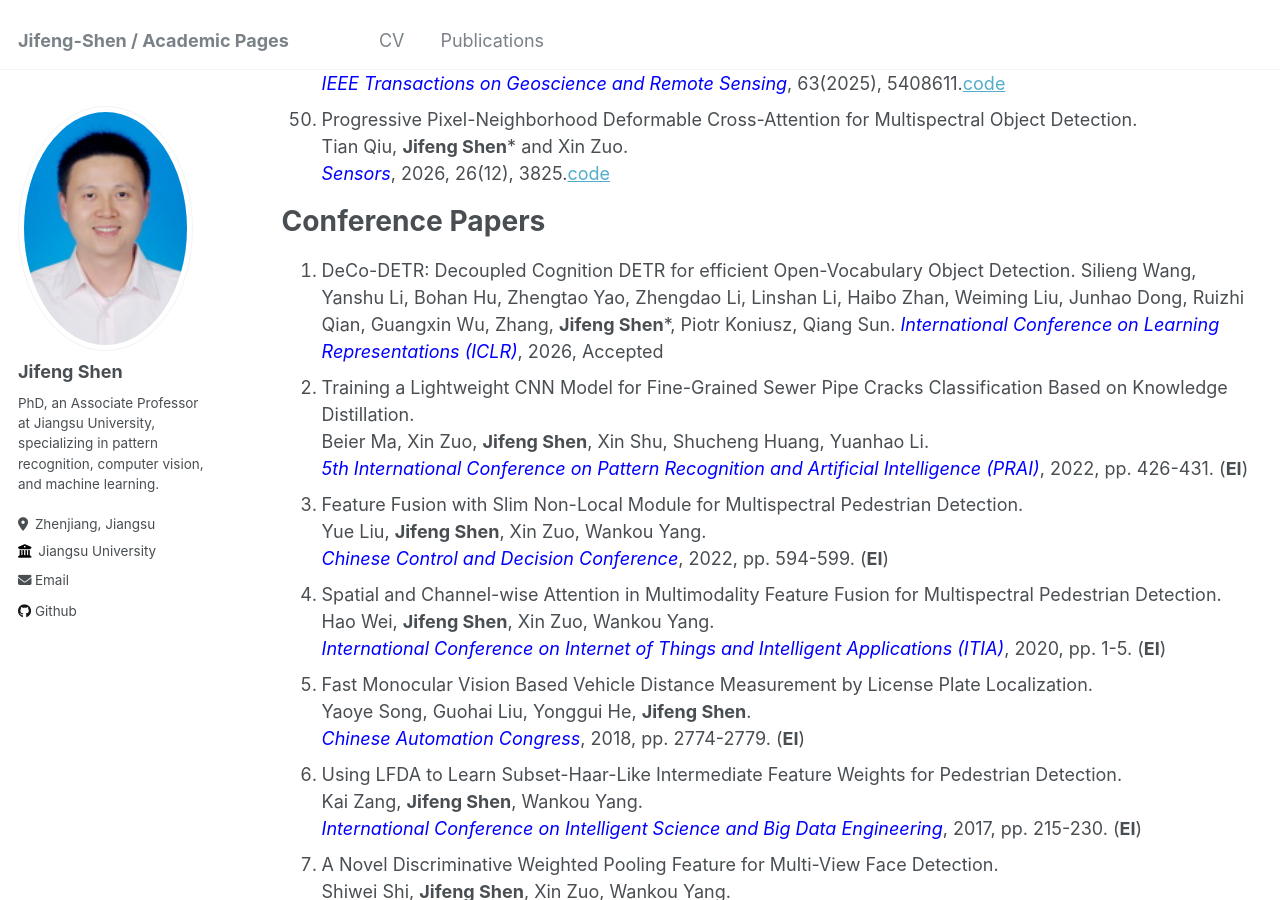
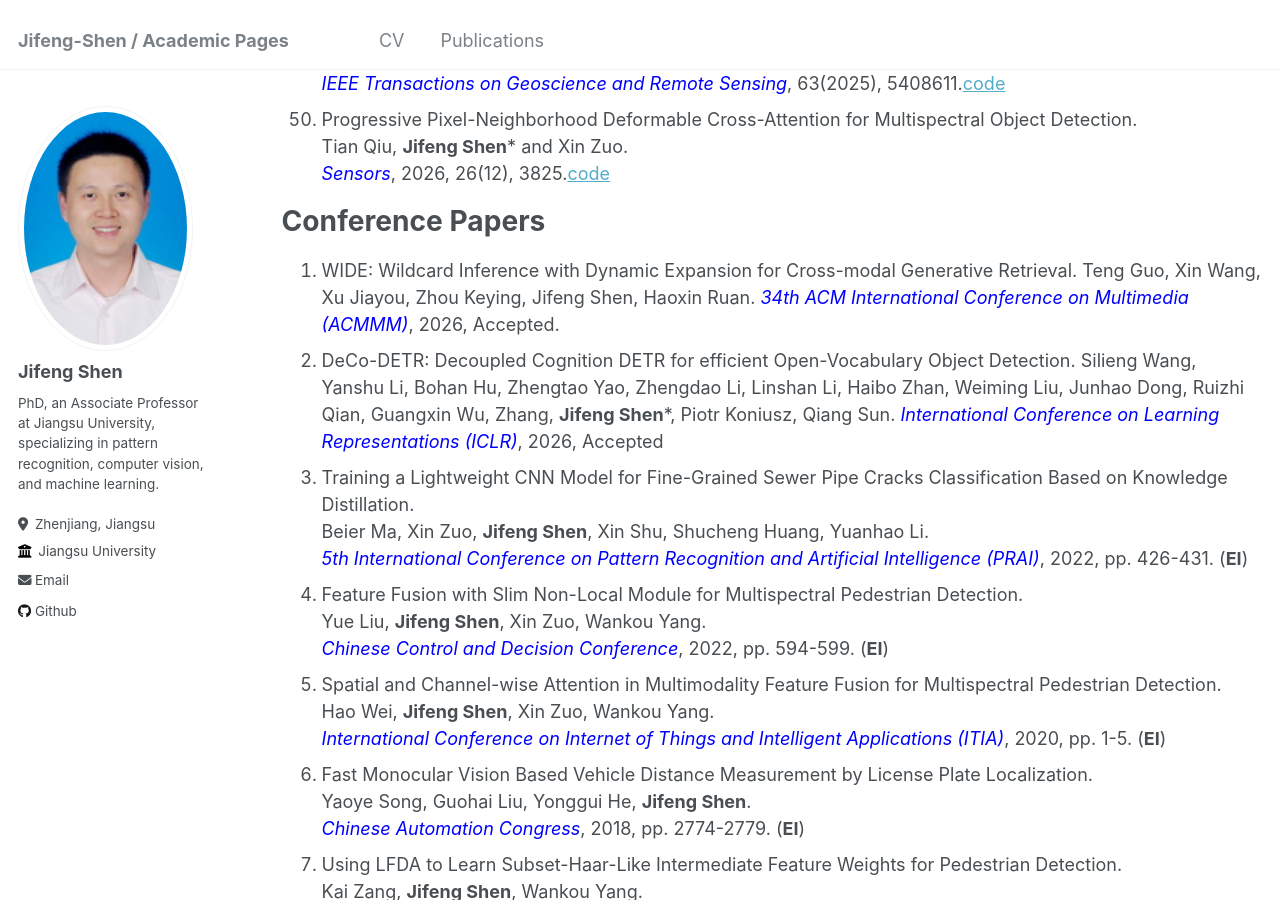
Before and after one commit to jifeng-shen/jifeng-shen.github.io, a Jekyll site: the page built from _pages/publications.md, in a window 1280 px wide and 900 px high, scrolled down 4990 px. Built offline with Jekyll 4.4.1, drawn with Linux system fonts in a browser that asks for light colours.

Commit message:
Update publications.md

```diff
--- a/_pages/publications.md
+++ b/_pages/publications.md
@@ -166,54 +166,57 @@ author_profile: true
 
 # Conference Papers
 
-1. DeCo-DETR: Decoupled Cognition DETR for efficient Open-Vocabulary Object Detection.
+1. WIDE: Wildcard Inference with Dynamic Expansion for Cross-modal Generative Retrieval.
+   Teng Guo, Xin Wang, Xu Jiayou, Zhou Keying, Jifeng Shen, Haoxin Ruan.
+   *<font color="blue">34th ACM International Conference on Multimedia (ACMMM)</font>*, 2026, Accepted.
+3. DeCo-DETR: Decoupled Cognition DETR for efficient Open-Vocabulary Object Detection.
    Silieng Wang, Yanshu Li, Bohan Hu, Zhengtao Yao, Zhengdao Li, Linshan Li, Haibo Zhan, Weiming Liu, Junhao Dong, Ruizhi Qian, Guangxin Wu, Zhang, **Jifeng Shen**\*, Piotr Koniusz, Qiang Sun.
    *<font color="blue">International Conference on Learning Representations (ICLR)</font>*, 2026, Accepted
-2. Training a Lightweight CNN Model for Fine-Grained Sewer Pipe Cracks Classification Based on Knowledge Distillation.
+4. Training a Lightweight CNN Model for Fine-Grained Sewer Pipe Cracks Classification Based on Knowledge Distillation.
    Beier Ma, Xin Zuo, **Jifeng Shen**, Xin Shu, Shucheng Huang, Yuanhao Li.
    *<font color="blue">5th International Conference on Pattern Recognition and Artificial Intelligence (PRAI)</font>*, 2022, pp. 426-431. (**EI**)
-3. Feature Fusion with Slim Non-Local Module for Multispectral Pedestrian Detection.
+5. Feature Fusion with Slim Non-Local Module for Multispectral Pedestrian Detection.
    Yue Liu, **Jifeng Shen**, Xin Zuo, Wankou Yang.
    *<font color="blue">Chinese Control and Decision Conference</font>*, 2022, pp. 594-599. (**EI**)
-4. Spatial and Channel-wise Attention in Multimodality Feature Fusion for Multispectral Pedestrian Detection.
+6. Spatial and Channel-wise Attention in Multimodality Feature Fusion for Multispectral Pedestrian Detection.
    Hao Wei, **Jifeng Shen**, Xin Zuo, Wankou Yang.
    *<font color="blue">International Conference on Internet of Things and Intelligent Applications (ITIA)</font>*, 2020, pp. 1-5. (**EI**)
-5. Fast Monocular Vision Based Vehicle Distance Measurement by License Plate Localization.
+7. Fast Monocular Vision Based Vehicle Distance Measurement by License Plate Localization.
    Yaoye Song, Guohai Liu, Yonggui He, **Jifeng Shen**.
    *<font color="blue">Chinese Automation Congress</font>*, 2018, pp. 2774-2779. (**EI**)
-6. Using LFDA to Learn Subset-Haar-Like Intermediate Feature Weights for Pedestrian Detection.
+8. Using LFDA to Learn Subset-Haar-Like Intermediate Feature Weights for Pedestrian Detection.
    Kai Zang, **Jifeng Shen**, Wankou Yang.
    *<font color="blue">International Conference on Intelligent Science and Big Data Engineering</font>*, 2017, pp. 215-230. (**EI**)
-7. A Novel Discriminative Weighted Pooling Feature for Multi-View Face Detection.
+9. A Novel Discriminative Weighted Pooling Feature for Multi-View Face Detection.
    Shiwei Shi, **Jifeng Shen**, Xin Zuo, Wankou Yang.
    *<font color="blue">Chinese Conference on Pattern Recognition</font>*, 2016, pp. 437-448. (**EI**)
-8. Local Dual-Cross Ternary Pattern for Feature Representation.
+10. Local Dual-Cross Ternary Pattern for Feature Representation.
    Peng Zhou, Yucong Peng, **Jifeng Shen**, Baochang Zhang, Wankou Yang.
    *<font color="blue">Chinese Conference on Biometric Recognition</font>*, 2016, pp. 600-608. (**EI**)
-9. Understanding Software Reengineering Requirements for Cloud-Oriented Service Architecture.
+11. Understanding Software Reengineering Requirements for Cloud-Oriented Service Architecture.
    Shang Zheng, Xin Zuo, Hualong Yu, Hongji Yang, **Jifeng Shen**.
    *<font color="blue">International Conference on Automation and Computing</font>*, 2016, pp. 48-53. (**EI**)
-10. Fast Human Detection Based on Multiple Channel Maps.
+12. Fast Human Detection Based on Multiple Channel Maps.
    Xin Zuo, **Jifeng Shen**, Hualong Yu, Yuanyuan Dan.
    *<font color="blue">Advances in Neural Networks – ISNN</font>*, 2015, pp. 240-247. (**EI**)
-11. Real-Time Human Detection Based on Optimized Integrated Channel Features.
+13. Real-Time Human Detection Based on Optimized Integrated Channel Features.
     **Jifeng Shen**, Xin Zuo, Wankou Yang, Guohai Liu.
     *<font color="blue">Chinese Conference on Pattern Recognition</font>*, 2014, pp. 286-295. (**EI**)
-12. Ensemble Harr and MB-LBP Features for License Plate Detection.
+14. Ensemble Harr and MB-LBP Features for License Plate Detection.
     Qiuping Pan, **Jifeng Shen**, Wankou Yang, Changyin Sun.
     *<font color="blue">IScIDE</font>*, 2012, pp. 223-230. (**EI**)
-13. Fast Human Detection Based on Enhanced Variable Size HOG Features.
+15. Fast Human Detection Based on Enhanced Variable Size HOG Features.
     **Jifeng Shen**, Changyin Sun, Wankou Yang, Zhongxi Sun.
     *<font color="blue">8th International Symposium on Neural Networks</font>*, 2011, pp. 342-349. (**EI**)
-14. Learning Discriminative Features Based on Distribution.
+16. Learning Discriminative Features Based on Distribution.
     **Jifeng Shen**, Wankou Yang, Changyin Sun.
     *<font color="blue">International Conference on Pattern Recognition</font>*, 2010, pp. 1401-1404. (Oral) (**EI**)
-15. A Novel Distribution-Based Features for Face Detection.
+17. A Novel Distribution-Based Features for Face Detection.
     **Jifeng Shen**, Wankou Yang, Changyin Sun, Zhongxi Sun.
     *<font color="blue">Chinese Conference on Pattern Recognition</font>*, 2010, pp. 1-7. (**EI**)
-16. Face Recognition Using DT-CWT Feature Based 2DPCA.
+18. Face Recognition Using DT-CWT Feature Based 2DPCA.
     Zhongxi Sun, Wankou Yang, Changyin Sun, **Jifeng Shen**.
     *<font color="blue">Chinese Conference on Pattern Recognition</font>*, 2010. (**EI**)
-17. Improving the Algorithm of Temporal Relation Propagation.
+19. Improving the Algorithm of Temporal Relation Propagation.
     **Jifeng Shen**, Dan Xu, Tongming Liu.
     *<font color="blue">Proceedings of SPIE</font>*, 2005. (**EI**)
```
